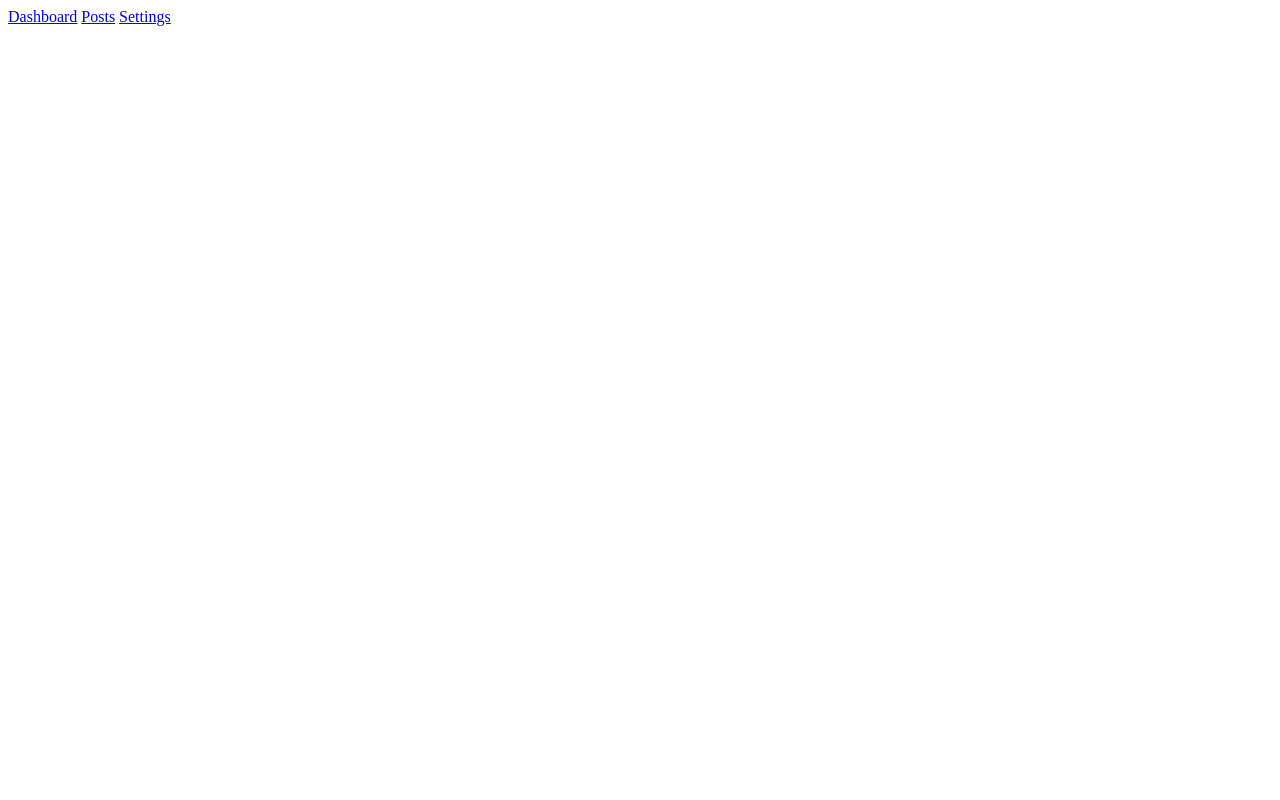
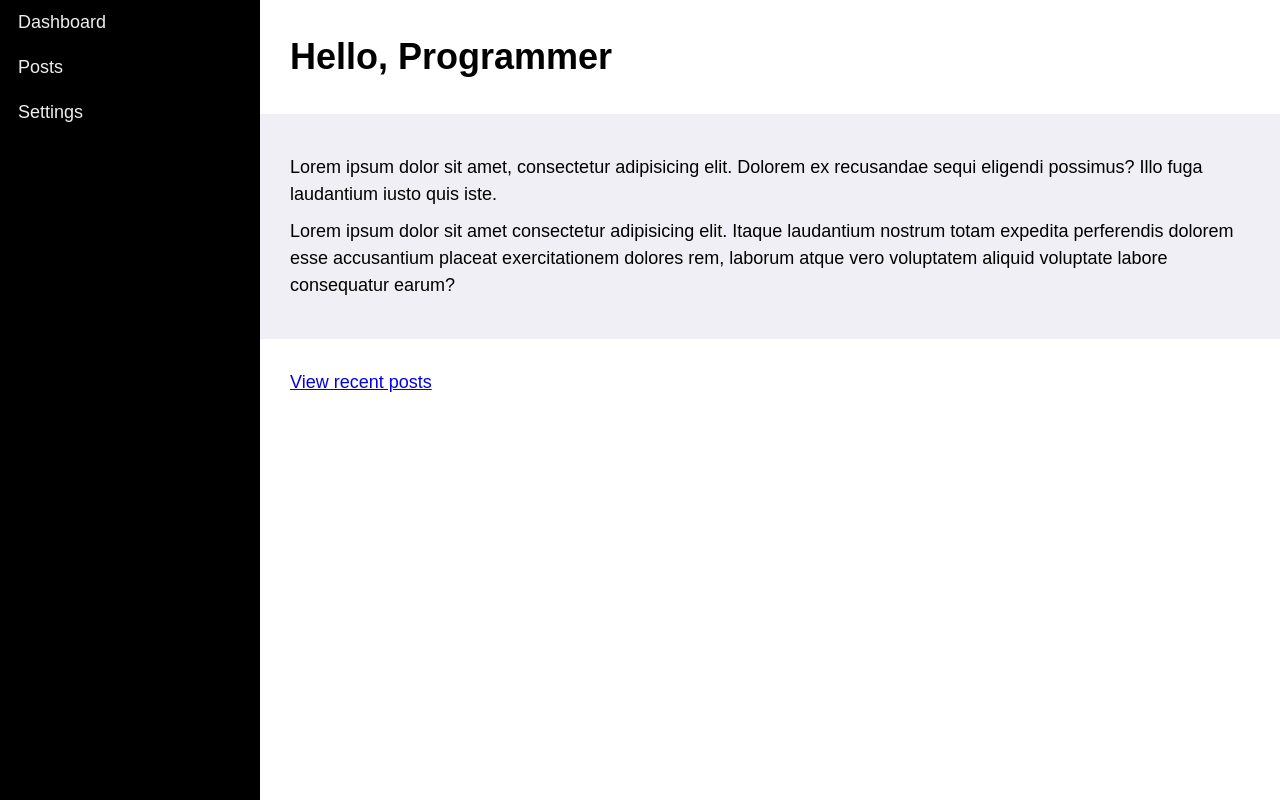
Before and after one commit to KING-SAMM/Beginner-Javascript-Projects, a website with bundled scripts: page spa/frontend/index.html in a window 1280 px wide. Built offline with nearby package versions, Linux system fonts and the light colour scheme.

Commit message:
SPA - Implemented Dashboard view display

```diff
--- a/spa/frontend/index.html
+++ b/spa/frontend/index.html
@@ -5,6 +5,7 @@
     <meta http-equiv="X-UA-Compatible" content="IE=edge">
     <meta name="viewport" content="width=device-width, initial-scale=1.0">
     <title>Document</title>
+    <link rel="stylesheet" href="static/css/index.css">
 </head>
 <body>
     <nav class="nav">
@@ -12,6 +13,7 @@
         <a href="/posts" class="nav__link" data-link>Posts</a>
         <a href="/settings" class="nav__link" data-link>Settings</a>
     </nav>
+    <div id="app"></div>
     <script type="module" src="/static/js/index.js"></script>
 </body>
 </html>
--- /dev/null
+++ b/spa/frontend/static/css/index.css
@@ -0,0 +1,50 @@
+body
+{
+    padding: 0;
+    margin: 0;
+    font-size: 18px;
+    font-family: 'Quicksand', sans-serif;
+}
+
+#app
+{
+    margin: 0 0 0 260px;
+    line-height: 1.5;
+}
+
+.nav
+{
+    position: fixed;
+    top: 0;
+    left: 0;
+    bottom: 0;
+    width: 260px;
+    background: #000;
+    color: #fff;
+}
+
+.nav__link
+{
+    display: block;
+    padding: 12px 18px;
+    color: #eee;
+    text-decoration: none;
+}
+
+
+h1, p
+{
+    margin: 30px;
+}
+
+
+section
+{
+    margin: 0;
+    padding: 30px;
+    background: rgb(239, 239, 245);
+}
+section p
+{
+    margin: 10px 0;
+}
--- a/spa/frontend/static/js/index.js
+++ b/spa/frontend/static/js/index.js
@@ -1,7 +1,9 @@
+import Dashboard from "./views/Dashboard.js";
+
 // Application Routes
 const router = async () => {
     const routes = [
-        { path: "/", view: () => { console.log("Viewing dashboard") }},
+        { path: "/", view: Dashboard },
         { path: "/posts", view: () => { console.log("Viewing posts") }},
         { path: "/settings", view: () => { console.log("Viewing settings") }}
     ]
@@ -24,6 +26,9 @@ const router = async () => {
             route: routes[0]
         }
     }
+
+    const view = new match.route.view();
+    document.querySelector("#app").innerHTML = await view.getHTML();
 
     console.log(match.route.view());
 }
--- /dev/null
+++ b/spa/frontend/static/js/views/AbstractView.js
@@ -0,0 +1,13 @@
+export default class {
+    constructor() {
+
+    }
+
+    setTitle(title) {
+        document.title = title;
+    }
+
+    async getHTML() {
+        return "";
+    }
+}
--- /dev/null
+++ b/spa/frontend/static/js/views/Dashboard.js
@@ -0,0 +1,25 @@
+import AbsatrctView from './AbstractView.js';
+
+export default class Dashboard extends AbsatrctView {
+    constructor() {
+        super();
+        this.setTitle("Dashboard");
+    }
+
+    async getHTML() {
+        return `
+            <h1>Hello, Programmer</h1>
+            <section>
+                <p>
+                    Lorem ipsum dolor sit amet, consectetur adipisicing elit. Dolorem ex recusandae sequi eligendi possimus? Illo fuga laudantium iusto quis iste.
+                </p>
+                <p>
+                    Lorem ipsum dolor sit amet consectetur adipisicing elit. Itaque laudantium nostrum totam expedita perferendis dolorem esse accusantium placeat exercitationem dolores rem, laborum atque vero voluptatem aliquid voluptate labore consequatur earum?
+                </p>
+            </section>
+            <p>
+                <a href="/posts" data-link>View recent posts</a>
+            </p>
+        `;
+    }
+}
```
